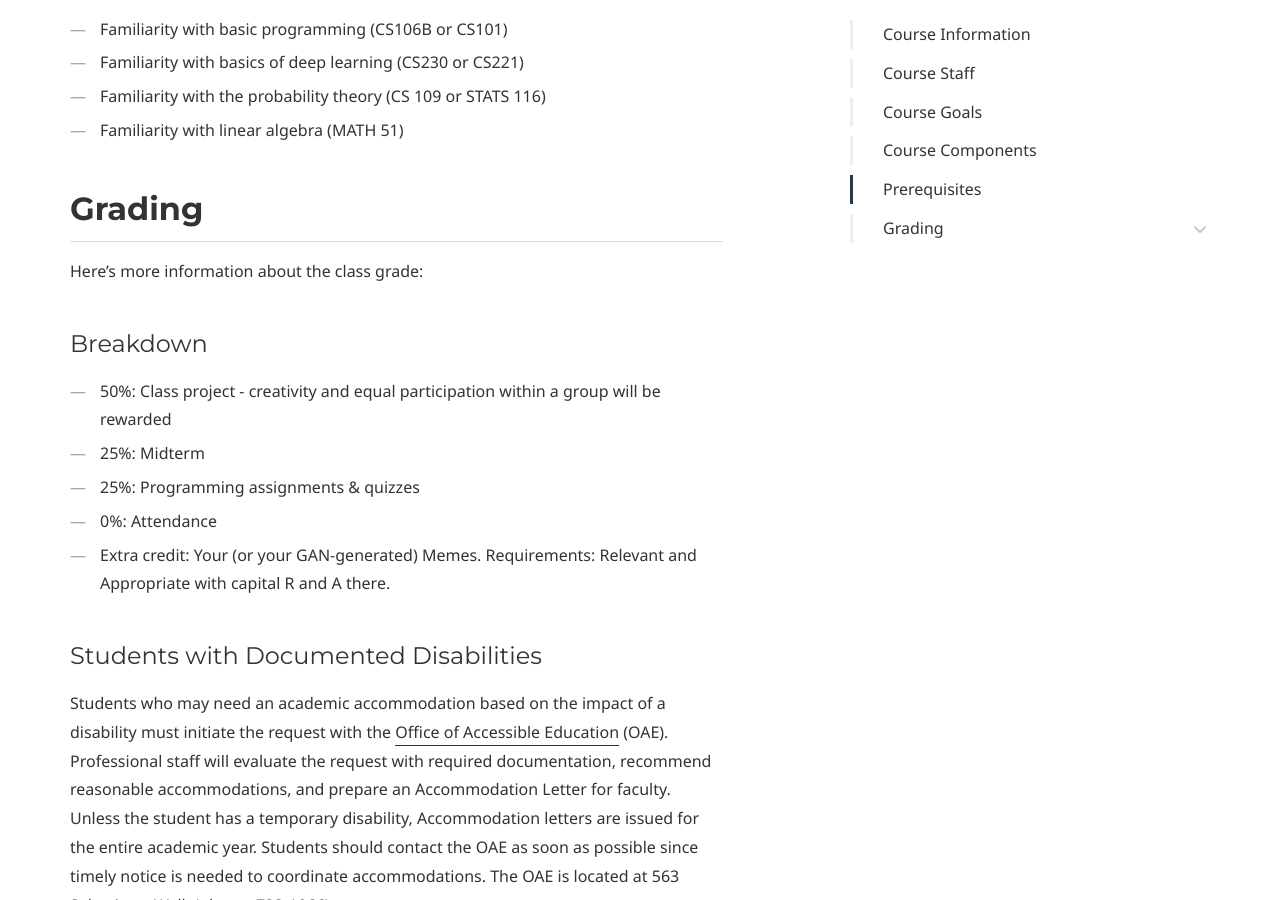
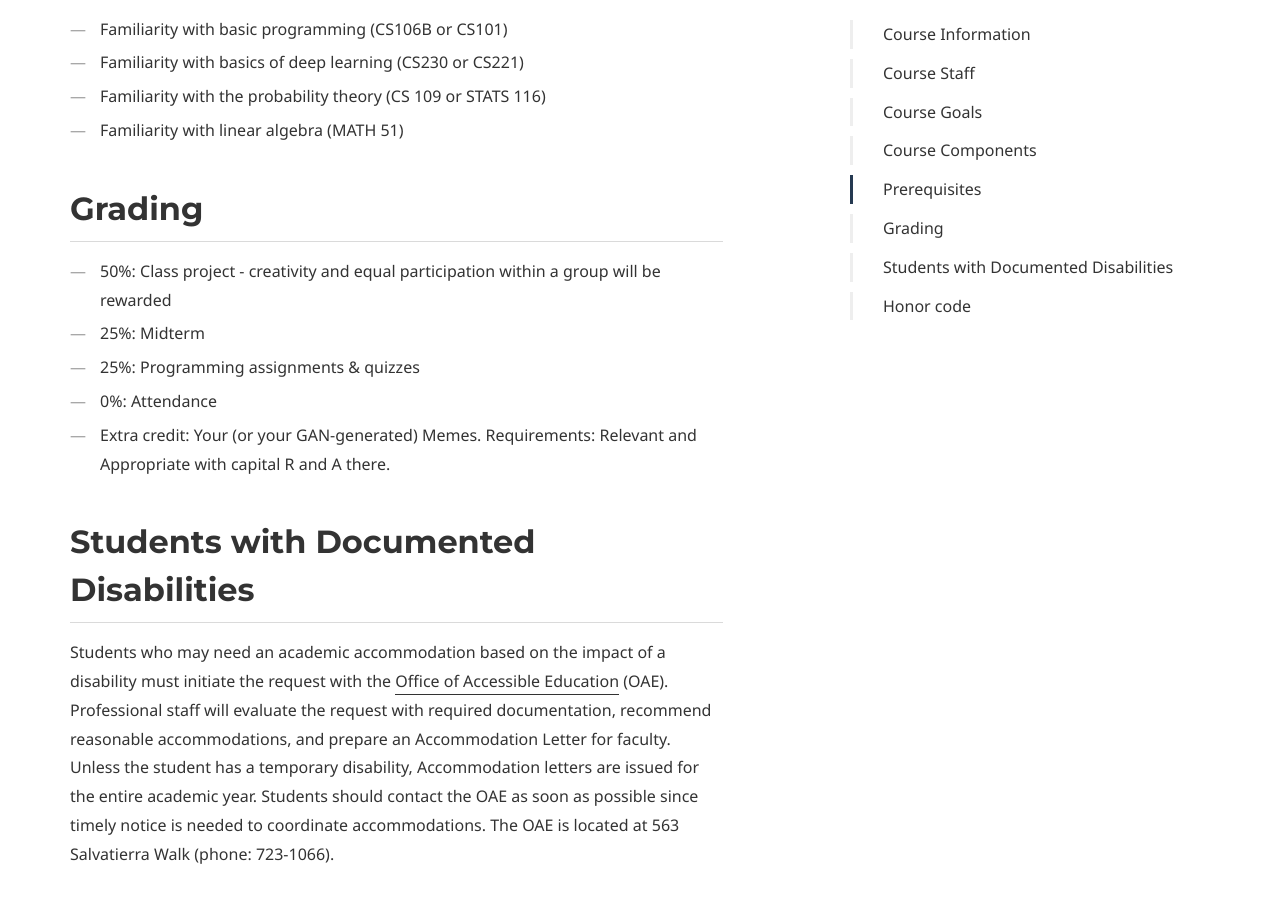
Before and after one commit to sharonzhou/CS236G, a Jekyll site: the page built from index.md, in a window 1280 px wide and 900 px high, scrolled down 2589 px. Built offline with Jekyll 4.4.1, drawn with Linux system fonts in a browser that asks for light colours; some web fonts are replaced.

Commit message:
got rid of grading breakdown header

```diff
--- a/index.md
+++ b/index.md
@@ -37,20 +37,16 @@ Students are expected to have the following background:
 
 ## Grading
 
-Here's more information about the class grade:
-
-#### Breakdown
-
 * 50%: Class project - creativity and equal participation within a group will be rewarded
 * 25%: Midterm
 * 25%: Programming assignments & quizzes
 * 0%: Attendance
 * Extra credit: Your (or your GAN-generated) Memes. Requirements: Relevant and Appropriate with capital R and A there.
 
-#### Students with Documented Disabilities
+## Students with Documented Disabilities
 Students who may need an academic accommodation based on the impact of a disability must initiate the request with the [Office of Accessible Education](https://oae.stanford.edu/) (OAE). Professional staff will evaluate the request with required documentation, recommend reasonable accommodations, and prepare an Accommodation Letter for faculty. Unless the student has a temporary disability, Accommodation letters are issued for the entire academic year. Students should contact the OAE as soon as possible since timely notice is needed to coordinate accommodations. The OAE is located at 563 Salvatierra Walk (phone: 723-1066).
 
-#### Honor code
+## Honor code
 We strongly encourage students to form study groups. Students may discuss and work on programming assignments and quizzes in groups. However, each student must write down the solutions independently, and without referring to written notes from the joint session. In other words, each student must understand the solution well enough in order to reconstruct it by him/herself. In addition, each student should submit his/her own code and mention anyone he/she collaborated with. It is also an honor code violation to copy, refer to, or look at written or code solutions from a previous year, including but not limited to: official solutions from a previous year, solutions posted online, and solutions you or someone else may have written up in a previous year. Furthermore, it is an honor code violation to post your assignment solutions online, such as on a public git repo.
 
 [The Stanford Honor Code](https://communitystandards.stanford.edu/policies-and-guidance/honor-code)
```
